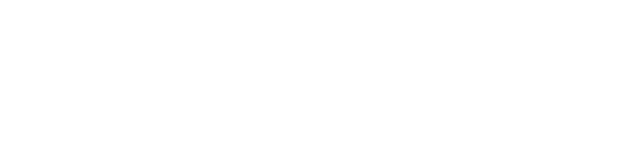
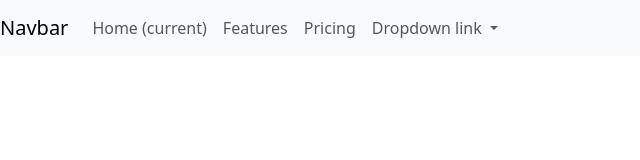
Before and after one commit to Gadd88/estructura_rolling, a plain HTML site: page index.html in a window 1280 px wide. Shown: the whole page, without its empty margins (0-640 px from the left). Drawn offline with nearby package versions, Linux system fonts and the light colour scheme.

Commit message:
Commit navbar de Bootstrap

```diff
--- a/index.html
+++ b/index.html
@@ -8,7 +8,35 @@
 </head>
 <body>
     <header>
-        <!-- NAVBAR -->
+        <nav class="navbar navbar-expand-lg navbar-light bg-light">
+            <a class="navbar-brand" href="#">Navbar</a>
+            <button class="navbar-toggler" type="button" data-toggle="collapse" data-target="#navbarNavDropdown" aria-controls="navbarNavDropdown" aria-expanded="false" aria-label="Toggle navigation">
+              <span class="navbar-toggler-icon"></span>
+            </button>
+            <div class="collapse navbar-collapse" id="navbarNavDropdown">
+              <ul class="navbar-nav">
+                <li class="nav-item active">
+                  <a class="nav-link" href="#">Home <span class="sr-only">(current)</span></a>
+                </li>
+                <li class="nav-item">
+                  <a class="nav-link" href="#">Features</a>
+                </li>
+                <li class="nav-item">
+                  <a class="nav-link" href="#">Pricing</a>
+                </li>
+                <li class="nav-item dropdown">
+                  <a class="nav-link dropdown-toggle" href="#" id="navbarDropdownMenuLink" data-toggle="dropdown" aria-haspopup="true" aria-expanded="false">
+                    Dropdown link
+                  </a>
+                  <div class="dropdown-menu" aria-labelledby="navbarDropdownMenuLink">
+                    <a class="dropdown-item" href="#">Action</a>
+                    <a class="dropdown-item" href="#">Another action</a>
+                    <a class="dropdown-item" href="#">Something else here</a>
+                  </div>
+                </li>
+              </ul>
+            </div>
+          </nav>
     </header>
     <main>
         <!-- CARRUSEL -->
```
